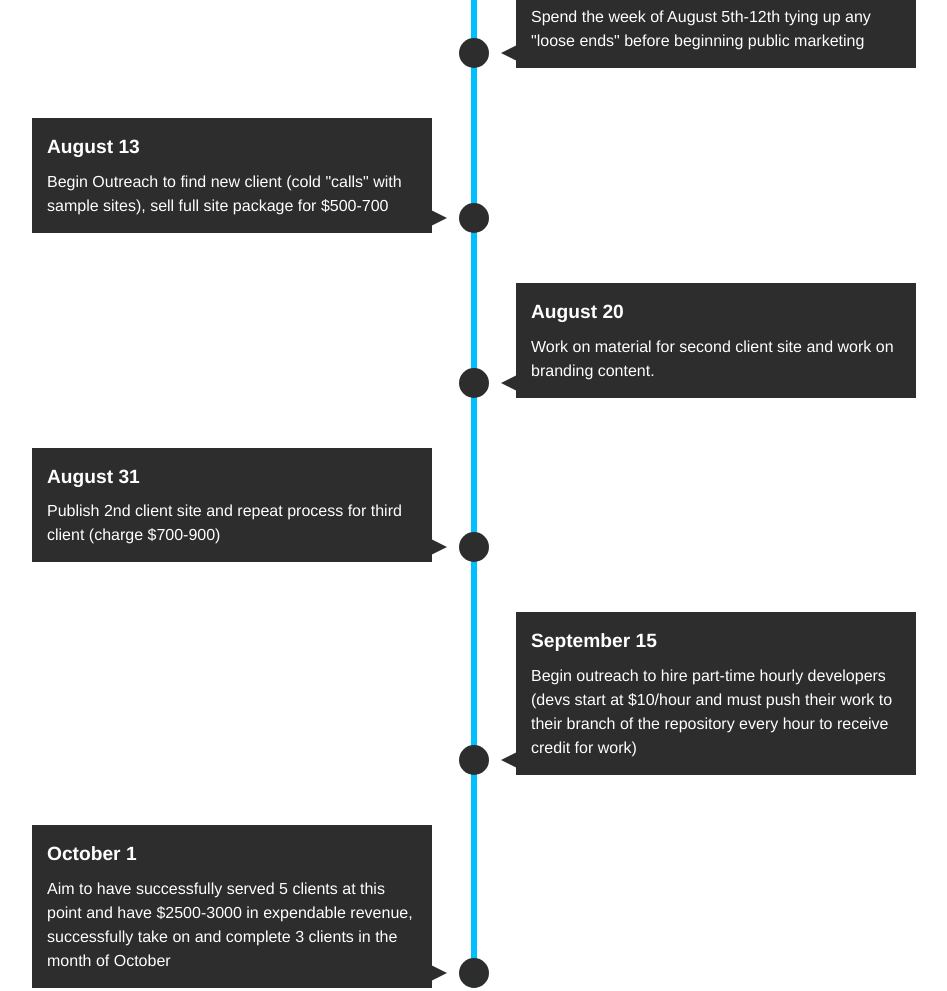
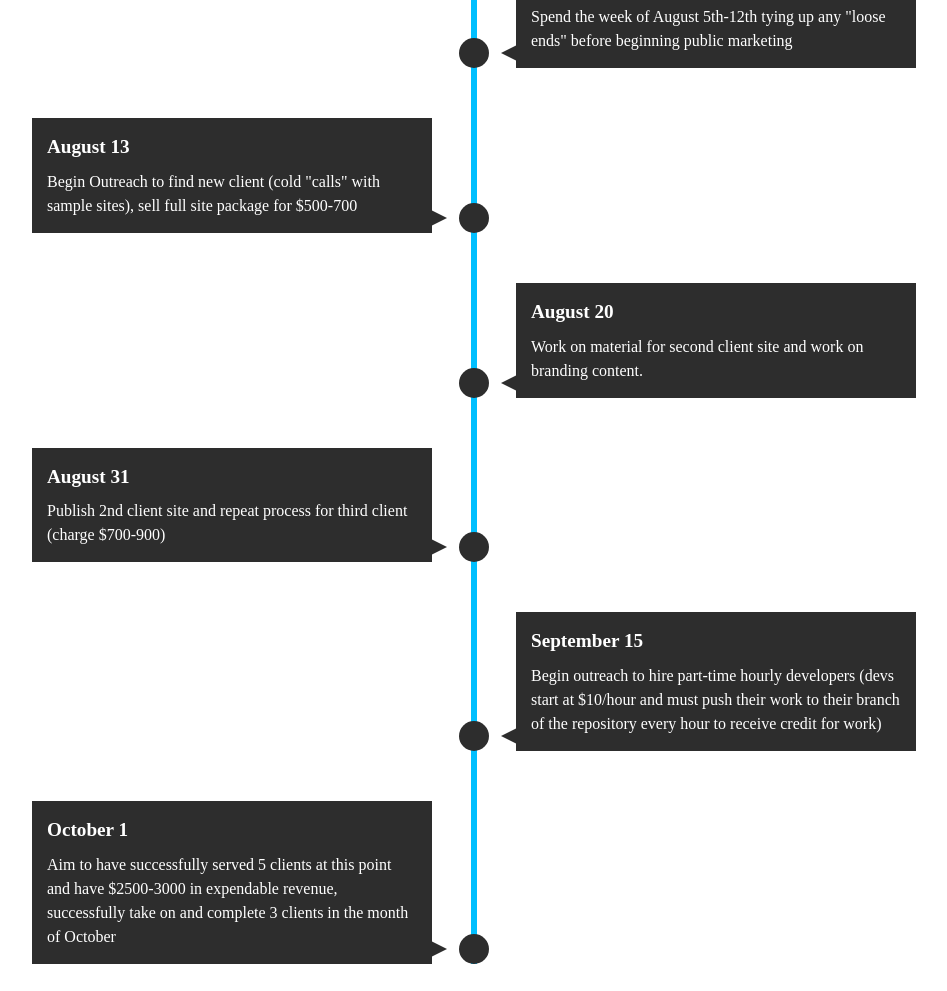
Before and after one commit to Xanagar/Timeline, a plain HTML site: page index.html in a window 1280 px wide. Shown: the part 1018-2009 px from the top of the page, without its empty margins (166-1113 px from the left). Drawn offline with nearby package versions, Linux system fonts and the light colour scheme; a script that the page names is missing.

Commit message:
Update main.css

```diff
--- a/main.css
+++ b/main.css
@@ -10,7 +10,7 @@
 @import url('https://fonts.googleapis.com/css?family=Comfortaa');
 
 body {
-    font: normal 16px/1.5 "Helvetica";
+    font: normal 16px/1.5 "Helvetica Light";
     background: #2d2d2d;
     color: #fff;
     overflow-x: hidden;
```
